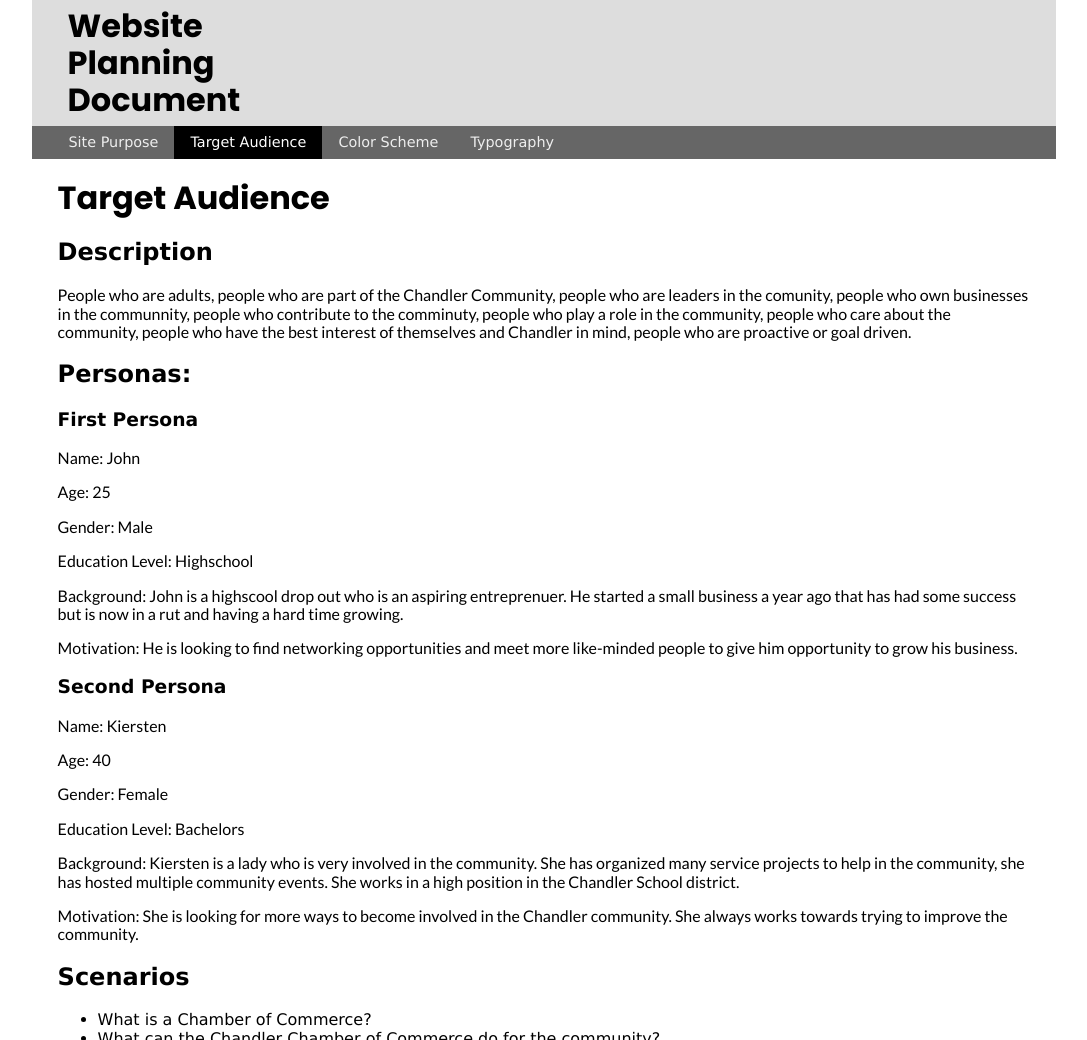
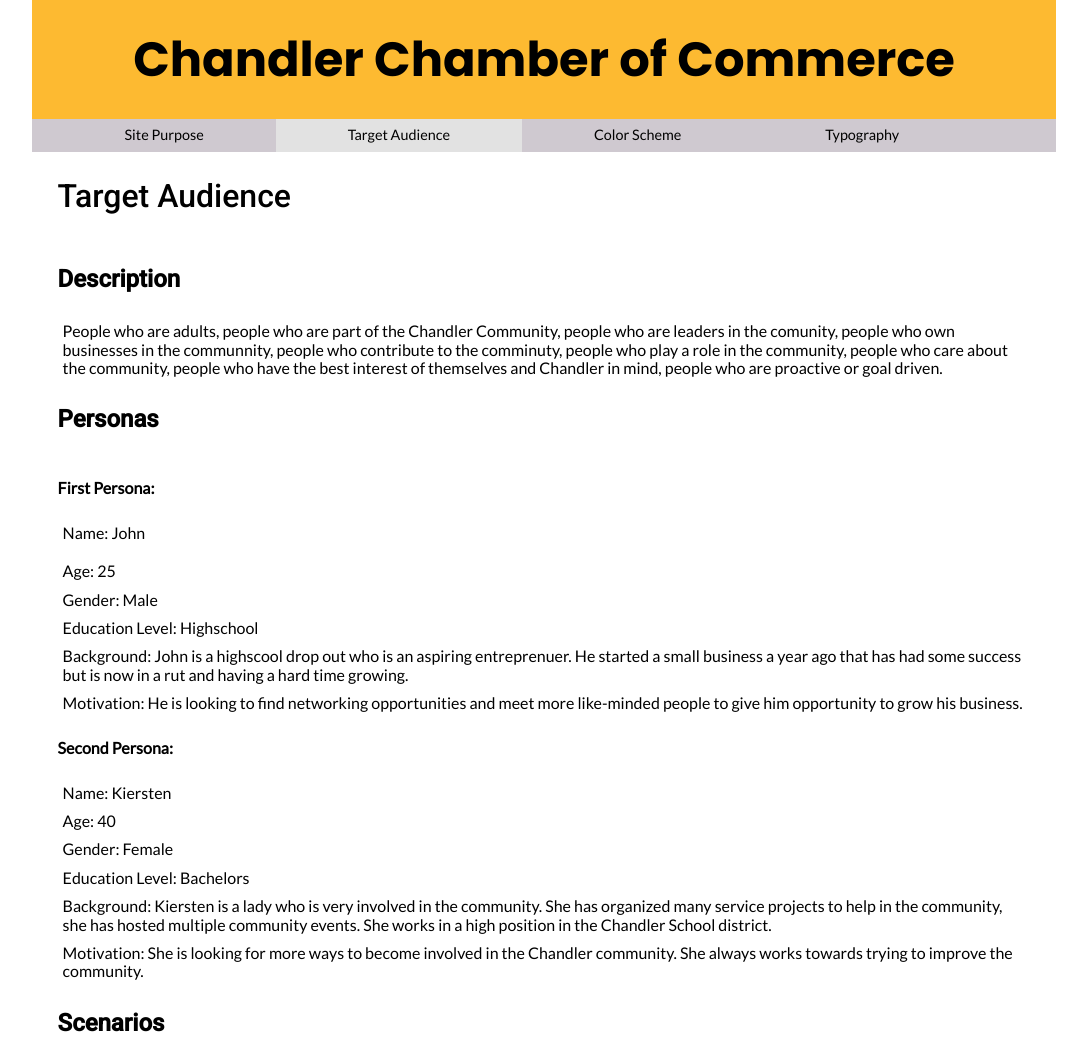
Before and after one commit to morganmann4/wdd230, a plain HTML site: page lesson3/target-audience.html in a window 1280 px wide. Shown: the top 1040 px of the page, without its empty margins (96-1183 px from the left). Drawn offline with Linux system fonts and the light colour scheme.

Commit message:
lesson 3 complete

```diff
--- a/lesson3/css/large.css
+++ b/lesson3/css/large.css
@@ -16,6 +16,7 @@
 /*----------- NAVIGATION --------------*/
 
 
+nav ul li a{padding: .5rem 4.5rem;}
 
 /*----------- MAIN --------------*/
 
--- a/lesson3/css/medium.css
+++ b/lesson3/css/medium.css
@@ -17,7 +17,7 @@
     }
 
 
-    nav ul li a{padding: .5rem 1rem;}
+    nav ul li a{padding: .5rem 2.7rem;}
 
 
 /*----------- MAIN --------------*/
--- a/lesson3/css/small.css
+++ b/lesson3/css/small.css
@@ -5,28 +5,22 @@ html {-webkit-text-size-adjust: 100%; -ms-text-size-adjust: 100%;}
 * { -moz-box-sizing: border-box; -webkit-box-sizing: border-box; box-sizing: border-box; }
 
 
-/*----------- BODY --------------*/
-body {
-    font-size: 16px;
-    font-family: Verdana, sans-serif;
-}
-
-
 /*----------- HEADER --------------*/
 header {
     padding: .5rem 2%;
-    background-color: #ddd;
-    display: grid;
-    grid-template-columns: 75px auto;
+    background-color: #fdba31;
+    display: flex;
+    text-align: center;
+    padding: 2rem;
 }
 
-header div {margin-left: 10px;}
+header div {margin: auto;}
 header h1 {margin: 0;}
 header h2 {margin: 0; font-weight: normal;}
 
 /*----------- NAVIGATION --------------*/
 nav {
-    background-color: #666;
+    background-color: #cfc9d0;
 }
 nav ul {
     list-style-type: none;
@@ -36,7 +30,7 @@ nav ul {
 
 nav ul li a {
     display: block;
-    color: #eee;
+    color: #000000;
     padding: .5rem 0;
     text-decoration: none;
     font-size: .9rem;
@@ -49,22 +43,57 @@ nav ul li a:hover {
     color: #333;
 }
 nav ul li.active a {
-    background-color: #000;
-    color: #fff;
+    background-color: #e2e2e2;
+    color: #000000;
 }
+
+/*----------- BODY --------------*/
+body {
+    font-size: 16px;
+    font-family: 'Lato', sans-serif;
+    margin: 0 auto;
+}
+h1 {
+    font-family: 'Poppins', sans-serif;
+    display: flex;
+    font-size: 3rem;
+}
+
+header div {
+    text-align: center;
+}
+
+h2 {
+    font-family: 'Roboto', sans-serif;
+    font-weight: 500;
+    font-size: 2rem;
+}
+
+h3 {
+    font-family: 'Roboto', sans-serif;
+    font-size: 1.5rem;
+
+}
+
+h4 {
+    font-family: 'Lato', sans-serif;
+    font-size: 1rem;
+}
+
 /*----------- MAIN --------------*/
+
 main {
     padding: 0 2%;
     min-height: 10rem;
+    display: grid;
+    grid-template-columns: 1fr;
 }
 
 p {
     font-family: 'Lato', sans-serif;
+    margin: 5px;
 }
 
-h1 {
-    font-family: 'Poppins', sans-serif;
-}
 
 
 
--- a/lesson3/target-audience.html
+++ b/lesson3/target-audience.html
@@ -6,12 +6,10 @@
 <meta name="author" content="Morgan Mann">
 <link rel="preconnect" href="https://fonts.googleapis.com">
 <link rel="preconnect" href="https://fonts.gstatic.com" crossorigin>
-<link href="https://fonts.googleapis.com/css2?family=Lato:wght@300;400&family=Poppins:wght@400;700&display=swap" rel="stylesheet">
-
-<!-- This start file was build by Paul Cheney  -->
+<link href="https://fonts.googleapis.com/css2?family=Lato:wght@300;400&family=Poppins:wght@300;400;500;700&display=swap" rel="stylesheet">
+<link href="https://fonts.googleapis.com/css2?family=Roboto:wght@400;500&display=swap" rel="stylesheet">
 <title>Chandler Chamber of Commerce: Target Audience</title>
 
-<!-- TELLS PHONES NOT TO LIE ABOUT THEIR WIDTH & stops the font from enlarging when a phone is turned sideways-->
 <meta name="viewport" content="width=device-width, initial-scale=1, maximum-scale=1">
 
 
@@ -35,7 +33,7 @@
 <!-- HEADER HERE -->
 	<header>
  <div>
-    <h1>Website Planning Document</h1>
+    <h1>Chandler Chamber of Commerce</h1>
  </div>
     </header>
 
@@ -53,15 +51,15 @@
 
 <!-- CONTENT HERE -->
     <main>
-        <h1>Target Audience</h1>
-        <h2>Description</h2>
+        <h2>Target Audience</h2>
+        <h3>Description</h3>
         <p>People who are adults, people who are part of the Chandler Community, people who are leaders in the comunity,
             people who own businesses in the communnity, people who contribute to the comminuty, people who play a role
             in the community, people who care about the community, people who have the best interest of
             themselves and Chandler in mind, people who are proactive or goal driven.
         </p>
-        <h2>Personas:</h2>
-            <h3>First Persona</h3>
+        <h3>Personas</h3>
+            <h4>First Persona:</h4>
             <p>Name: John <p/>
             <p>Age: 25</p>
             <p>Gender: Male</p>
@@ -72,7 +70,7 @@
             <p>Motivation: He is looking to find networking opportunities and meet more like-minded people
                 to give him opportunity to grow his business.</p>
 
-            <h3>Second Persona</h3>
+            <h4>Second Persona:</h4>
             <p>Name: Kiersten </p>
             <p>Age: 40</p>
             <p>Gender: Female</p>
@@ -83,7 +81,7 @@
             <p>Motivation: She is looking for more ways to become involved in the Chandler community. She always works towards
                 trying to improve the community.</p>
 
-        <h2>Scenarios</h2>
+        <h3>Scenarios</h3>
         <ul>
             <li>What is a Chamber of Commerce?</li>
             <li>What can the Chandler Chamber of Commerce do for the community?</li>
```
Also changed, not shown: lesson3/color-scheme.html (+4 -7 lines), lesson3/index.html (+3 -9 lines), lesson3/typography.html (+4 -6 lines).
